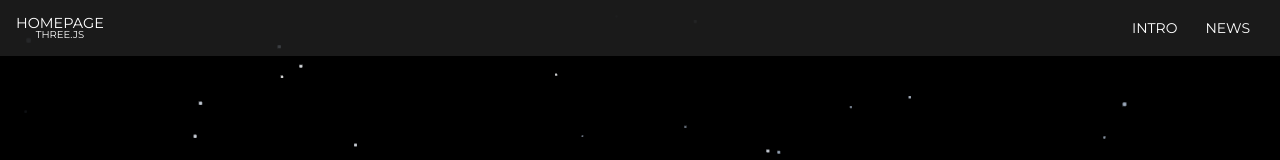
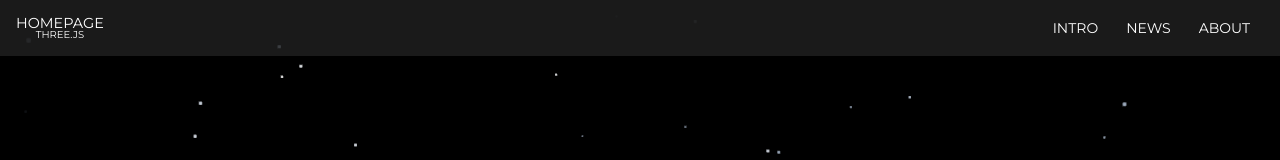
Before and after one commit to SUNGJUN1234/three_homepage, a React (Vite) app in the folder client/: page / in a window 1280 px wide. Shown: the top 160 px of the page. Built offline with nearby package versions, Linux system fonts and the light colour scheme; a small style sheet from the web is missing; a web font is replaced by a local one.

Commit message:
Earth 컴포넌트 백그라운드로 설정

```diff
--- a/client/src/App.jsx
+++ b/client/src/App.jsx
@@ -2,15 +2,19 @@ import React from 'react';
 import {BrowserRouter, Route, Routes} from 'react-router-dom'
 import HomeView from './views/HomeView';
 import AboutView from './views/AboutView';
+import Earth from './components/test/Earth'
+
 
 function App() {
   return (
-    <BrowserRouter>
+  <BrowserRouter>
+    <Earth >
       <Routes>
         <Route path='/' element={<HomeView />} />
         <Route path='/about' element={<AboutView />} />
       </Routes>
-    </BrowserRouter>
+    </Earth>
+  </BrowserRouter>
   );
 }
 
--- a/client/src/components/Header.jsx
+++ b/client/src/components/Header.jsx
@@ -9,6 +9,10 @@ const headerNav = [
     {
         title: "news",
         url: "/#news" // URL을 적절히 수정합니다.
+    },
+    {
+        title: "about",
+        url: "/about" // URL을 적절히 수정합니다.
     }
 ];
 
--- a/client/src/components/test/Earth.jsx
+++ b/client/src/components/test/Earth.jsx
@@ -8,7 +8,7 @@ import getStarfield from '../../assets/js/getStarfield.js';
 import { getFresnelMat } from '../../assets/js/getFrensnelMat.js';
 import { debounce } from 'lodash';
 
-const Earth = () => {
+const Earth = ({ children }) => {
     const mountRef = useRef(null);
     const sceneRef = useRef(null);
     const cameraRef = useRef(null);
@@ -159,7 +159,11 @@ const Earth = () => {
     }, []);
 
     return (
-        <div ref={mountRef}></div>
+        <div ref={mountRef} style={{ position: 'relative', width: '100vw', height: '100vh' }}>
+            {children && <div style={{ position: 'absolute', top: 0, left: 0, width: '100%', height: '100%' }}>
+                {children}
+            </div>}
+        </div>
     );
 };
 
--- a/client/src/views/AboutView.jsx
+++ b/client/src/views/AboutView.jsx
@@ -1,10 +1,13 @@
 import React from 'react'
+import Skip from '../components/Skip'
+import Header from '../components/Header'
 
 const AboutView = () => {
   return (
-    <div>
-
-    </div>
+    <>
+      <Skip />
+      <Header />
+    </>
   )
 }
 
--- a/client/src/views/HomeView.jsx
+++ b/client/src/views/HomeView.jsx
@@ -5,20 +5,17 @@ import Main from '../components/Main'
 import Footer from '../components/Footer'
 import Intro from '../components/Intro'
 import News from '../components/News'
-import Earth from '../components/test/Earth'
 
 const HomeView = () => {
   return (
     <>
-      {/* <Skip />
+      <Skip />
       <Header />
-      <Main >
+      {/* <Main >
         <Intro />
         <News />
       </Main>
       <Footer /> */}
-      <Header />
-      <Earth />
     </>
   )
 }
```
